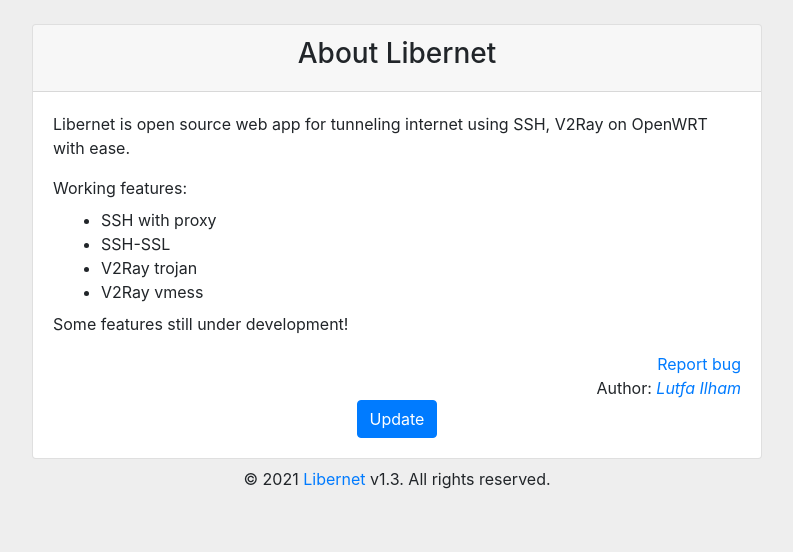
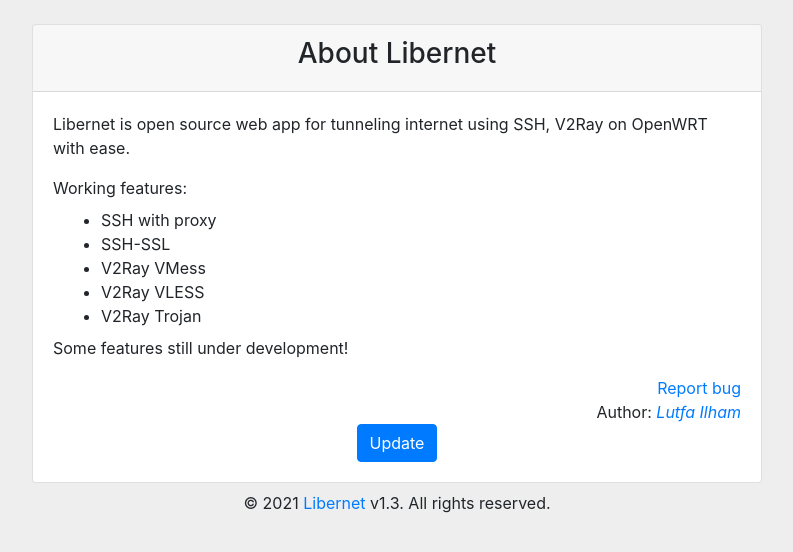
Before and after one commit to lutfailham96/libernet, a PHP site: page /about.php in a window 1280 px wide. Shown: the part 56-608 px from the top of the page, without its empty margins (243-1036 px from the left). Run offline with PHP 8.4, Linux system fonts and the light colour scheme; the visitor is signed in with stand-in values (Sample User, id 1).

Commit message:
Add: v2ray vless protocol

```diff
--- a/web/about.php
+++ b/web/about.php
@@ -34,8 +34,9 @@
                             <ul class="m-2">
                                 <li>SSH with proxy</li>
                                 <li>SSH-SSL</li>
-                                <li>V2Ray trojan</li>
-                                <li>V2Ray vmess</li>
+                                <li>V2Ray VMess</li>
+                                <li>V2Ray VLESS</li>
+                                <li>V2Ray Trojan</li>
                             </ul>
                             <p>
                                 Some features still under development!
```
